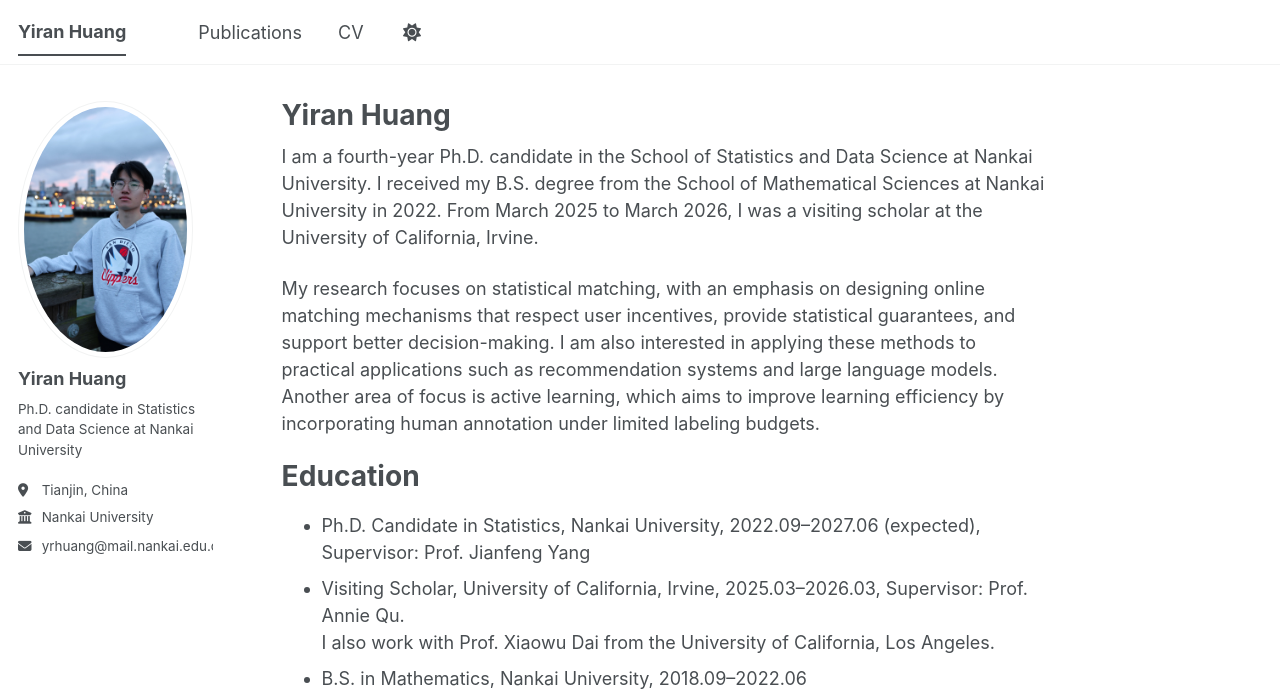
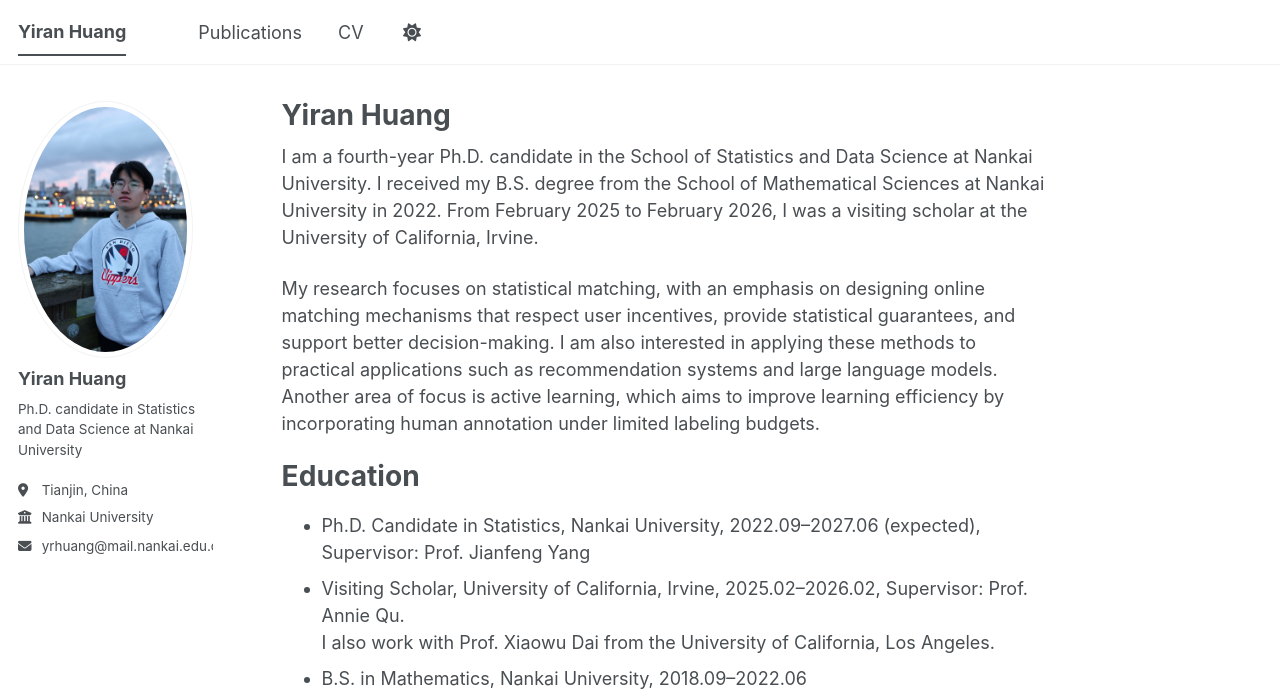
Before and after one commit to Yiran-Huang/Yiran-Huang.github.io, a Jekyll site: the page built from _pages/about.md, in a window 1280 px wide and 1150 px high. Shown: the top 691 px of the window. Built offline with Jekyll 4.4.1, drawn with Linux system fonts in a browser that asks for light colours; a script bundle is joined from its source files by our own code; library files that are not in the unit come from our copies.

Commit message:
Update about.md

```diff
--- a/_pages/about.md
+++ b/_pages/about.md
@@ -7,14 +7,14 @@ redirect_from:
   - /about.html
 ---
 
-I am a fourth-year Ph.D. candidate in the School of Statistics and Data Science at Nankai University. I received my B.S. degree from the School of Mathematical Sciences at Nankai University in 2022. From March 2025 to March 2026, I was a visiting scholar at the University of California, Irvine.
+I am a fourth-year Ph.D. candidate in the School of Statistics and Data Science at Nankai University. I received my B.S. degree from the School of Mathematical Sciences at Nankai University in 2022. From February 2025 to February 2026, I was a visiting scholar at the University of California, Irvine.
 
 My research focuses on statistical matching, with an emphasis on designing online matching mechanisms that respect user incentives, provide statistical guarantees, and support better decision-making. I am also interested in applying these methods to practical applications such as recommendation systems and large language models. Another area of focus is active learning, which aims to improve learning efficiency by incorporating human annotation under limited labeling budgets.
 
 Education
 ======
 * Ph.D. Candidate in Statistics, Nankai University, 2022.09–2027.06 (expected), Supervisor: Prof. Jianfeng Yang
-* Visiting Scholar, University of California, Irvine, 2025.03–2026.03, Supervisor: Prof. Annie Qu.<br> I also work with Prof. Xiaowu Dai from the University of California, Los Angeles.
+* Visiting Scholar, University of California, Irvine, 2025.02–2026.02, Supervisor: Prof. Annie Qu.<br> I also work with Prof. Xiaowu Dai from the University of California, Los Angeles.
 * B.S. in Mathematics, Nankai University, 2018.09–2022.06
 
 Research Interests
```
